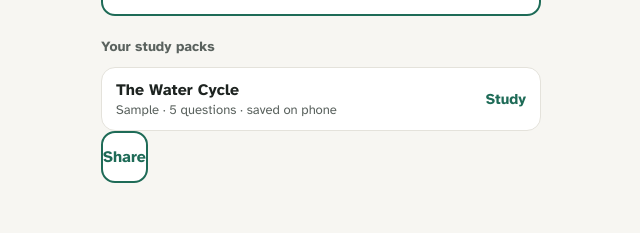
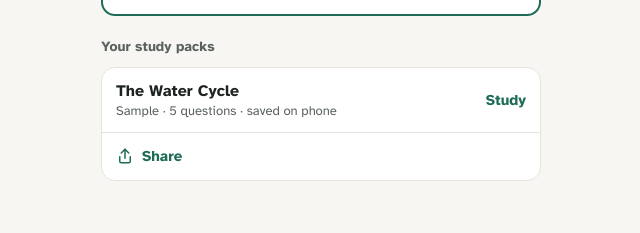
Before and after one commit to itsxandr/claude-and-dexter, a React (Vite) app in the folder app/: page / in a window 1280 px wide. Both pictures are taken after a click on the button "Open a pack file". Shown: the part 420-653 px from the top of the page, without its empty margins (319-959 px from the left). Built offline with nearby package versions, Linux system fonts and the light colour scheme.

Commit message:
Fix squeezed Share button on the Library
The Share button borrowed the full-width "Open a pack file" style, which
shrank to its text inside the list. Each pack is now one card with Study
on top and a full-width Share bar along the bottom.

```diff
--- a/app/src/screens/LessonsScreen.css
+++ b/app/src/screens/LessonsScreen.css
@@ -177,12 +177,20 @@
   gap: 8px;
 }
 
+/* One card per pack. The card draws the border; the buttons inside fill it.
+   overflow: hidden keeps the buttons' hover colour inside the rounded corners. */
+.lessons-screen__pack-card {
+  background: var(--color-bg-card);
+  border: 1px solid var(--color-surface);
+  border-radius: var(--radius-md);
+  overflow: hidden;
+}
+
 .lessons-screen__pack-row {
   width: 100%;
   min-height: 64px;
-  background: var(--color-bg-card);
-  border: 1px solid var(--color-surface);
-  border-radius: var(--radius-md);
+  background: transparent;
+  border-radius: 0;
   display: flex;
   align-items: center;
   gap: 14px;
@@ -223,6 +231,28 @@
   font-weight: 700;
   color: var(--color-green);
   flex: none;
+}
+
+/* Share: a slim full-width bar along the bottom of the card */
+.lessons-screen__pack-share {
+  width: 100%;
+  min-height: var(--tap-min);
+  display: flex;
+  align-items: center;
+  gap: 8px;
+  padding: 0 14px;
+  border-top: 1px solid var(--color-surface);
+  border-radius: 0;
+  background: transparent;
+  color: var(--color-green);
+  font-size: 15px;
+  font-weight: 700;
+  transition: background 0.15s;
+}
+
+.lessons-screen__pack-share:hover,
+.lessons-screen__pack-share:active {
+  background: var(--color-green-mid);
 }
 
 /* ── Hidden file inputs ──────────────────────────────────────── */
--- a/app/src/screens/LessonsScreen.tsx
+++ b/app/src/screens/LessonsScreen.tsx
@@ -252,7 +252,9 @@ export function LessonsScreen({ packs, onStudy, onMakePack, onOpenPack, onShare
           <h2 className="lessons-screen__packs-label">Your study packs</h2>
           <ul className="lessons-screen__pack-list">
             {packs.map(pack => (
-              <li key={pack.id}>
+              // One card per pack: the Study button on top, Share along the bottom.
+              // They are two separate buttons (a button cannot hold another button).
+              <li key={pack.id} className="lessons-screen__pack-card">
                 <button
                   className="lessons-screen__pack-row"
                   onClick={() => onStudy(pack.id)}
@@ -270,10 +272,25 @@ export function LessonsScreen({ packs, onStudy, onMakePack, onOpenPack, onShare
                 </button>
                 {onShare && (
                   <button
-                    className="lessons-screen__open-btn"
+                    className="lessons-screen__pack-share"
                     onClick={() => onShare(pack)}
                     aria-label={`Share ${pack.title}`}
                   >
+                    {/* Share icon: arrow up out of a box */}
+                    <svg
+                      width="18" height="18"
+                      viewBox="0 0 24 24"
+                      fill="none"
+                      stroke="currentColor"
+                      strokeWidth="2"
+                      strokeLinecap="round"
+                      strokeLinejoin="round"
+                      aria-hidden="true"
+                    >
+                      <path d="M12 3v12" />
+                      <path d="M7 8l5-5 5 5" />
+                      <path d="M5 13v6a2 2 0 0 0 2 2h10a2 2 0 0 0 2-2v-6" />
+                    </svg>
                     Share
                   </button>
                 )}
```
